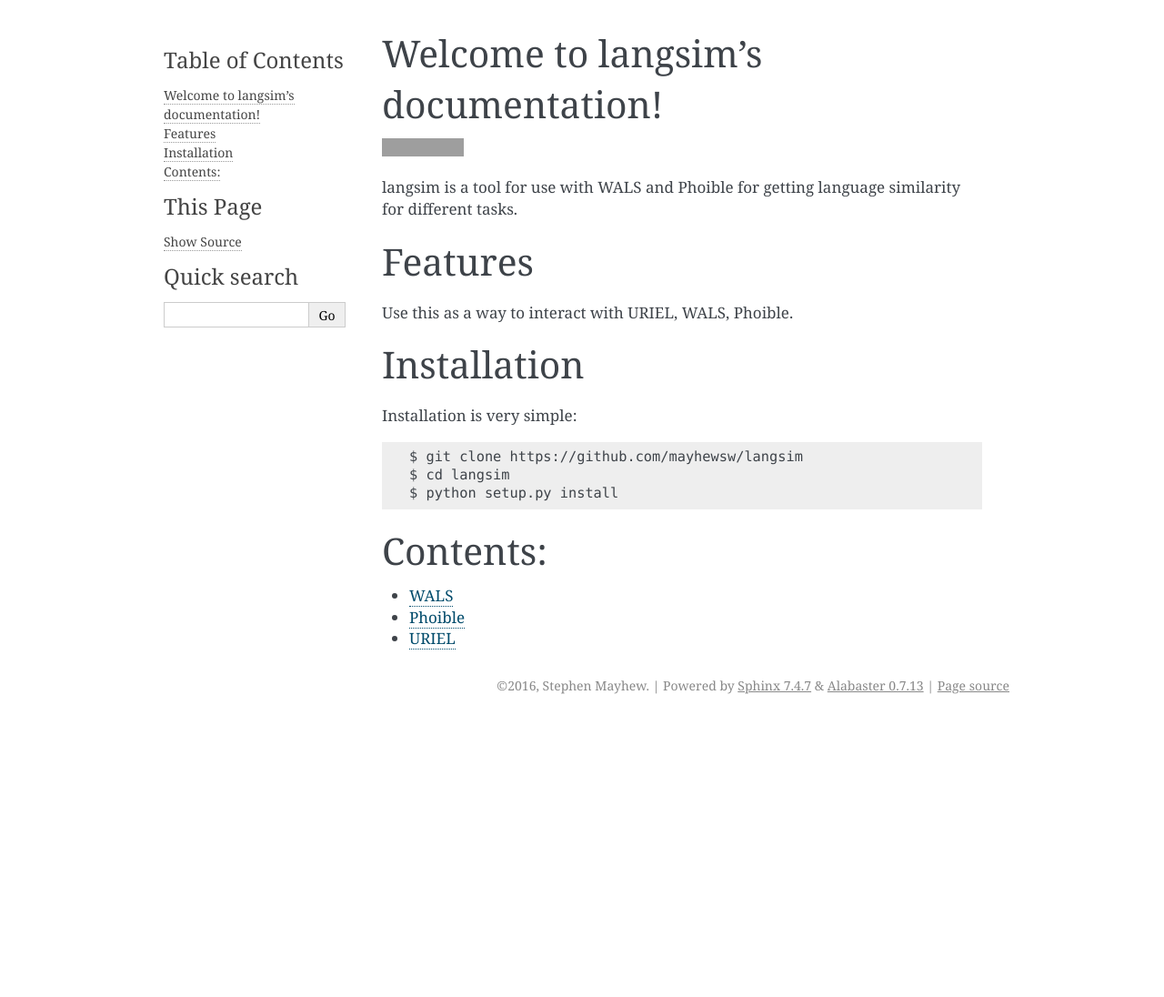
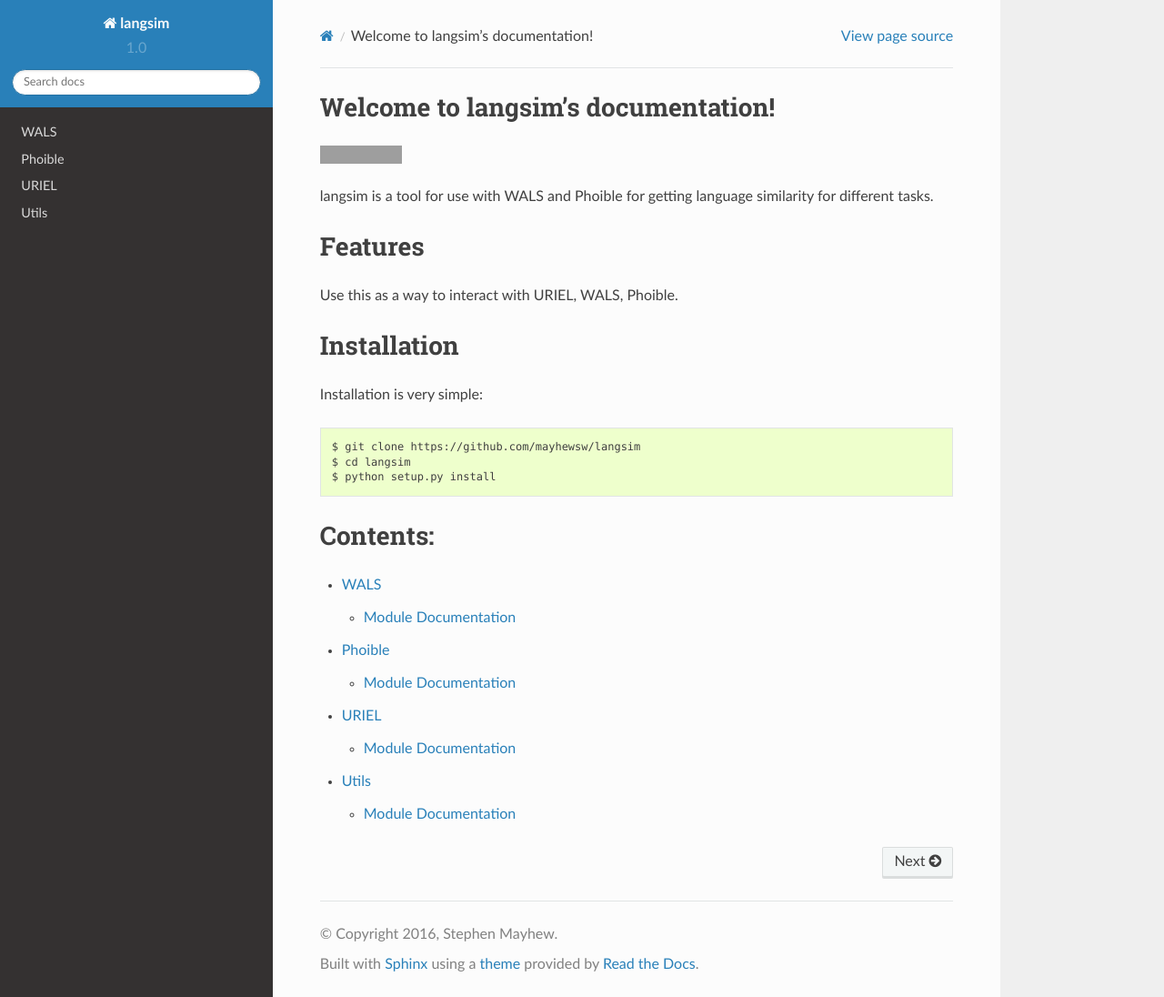
Before and after one commit to mayhewsw/langsim, a Sphinx documentation site: the page built from docs/index.rst, in a window 1280 px wide and 1096 px high. Shown: the whole window at 91% size. Built offline with Sphinx 7.4.7 and the Read the Docs theme 2.0.0, drawn with Linux system fonts in a browser that asks for light colours; grey boxes are pictures that could not be loaded.

Commit message:
Updated documentation.

```diff
--- a/docs/conf.py
+++ b/docs/conf.py
@@ -19,7 +19,7 @@
 # If extensions (or modules to document with autodoc) are in another directory,
 # add these directories to sys.path here. If the directory is relative to the
 # documentation root, use os.path.abspath to make it absolute, like shown here.
-#sys.path.insert(0, os.path.abspath('.'))
+sys.path.insert(0, os.path.abspath('../src/langsim'))
 
 # -- General configuration ------------------------------------------------
 
@@ -32,6 +32,7 @@
 extensions = [
     'sphinx.ext.coverage',
     'sphinx.ext.mathjax',
+    'sphinx.ext.autodoc',
 ]
 
 # Add any paths that contain templates here, relative to this directory.
@@ -117,7 +118,16 @@
 
 # The theme to use for HTML and HTML Help pages.  See the documentation for
 # a list of builtin themes.
-#html_theme = 'alabaster'
+# on_rtd is whether we are on readthedocs.org
+import os
+on_rtd = os.environ.get('READTHEDOCS', None) == 'True'
+
+if not on_rtd:  # only import and set the theme if we're building docs locally
+    import sphinx_rtd_theme
+    html_theme = 'sphinx_rtd_theme'
+    html_theme_path = [sphinx_rtd_theme.get_html_theme_path()]
+
+#html_theme = 'readthedocs'
 
 # Theme options are theme-specific and customize the look and feel of a theme
 # further.  For a list of options available for each theme, see the
--- a/docs/index.rst
+++ b/docs/index.rst
@@ -37,3 +37,4 @@
    wals
    phoible
    uriel
+   utils
--- a/docs/phoible.rst
+++ b/docs/phoible.rst
@@ -4,3 +4,10 @@
 Phoible is a database of phonetic inventories for about 1600 languages across the world.
 
 See Phoible here: `Phoible <http://phoible.org>`_
+
+
+Module Documentation
+---------------------
+
+.. automodule:: phoible
+   :members:
--- a/docs/uriel.rst
+++ b/docs/uriel.rst
@@ -4,3 +4,10 @@
 URIEL is important -- a collection of Phoible and WALS.
 
 See URIEL here: `URIEL <http://www.cs.cmu.edu/~dmortens/uriel.html>`_
+
+
+Module Documentation
+---------------------
+
+.. automodule:: wals
+   :members:
--- /dev/null
+++ b/docs/utils.rst
@@ -0,0 +1,11 @@
+Utils
+=======
+
+Utils for the langsim project.
+
+
+Module Documentation
+---------------------
+
+.. automodule:: utils
+   :members:
--- a/docs/wals.rst
+++ b/docs/wals.rst
@@ -5,3 +5,10 @@
 
 
 See WALS here: `WALS <http://wals.info>`_
+
+
+Module Documentation
+---------------------
+
+.. automodule:: wals
+   :members:
```
Also changed, not shown: README.md (+2 -0 lines).
